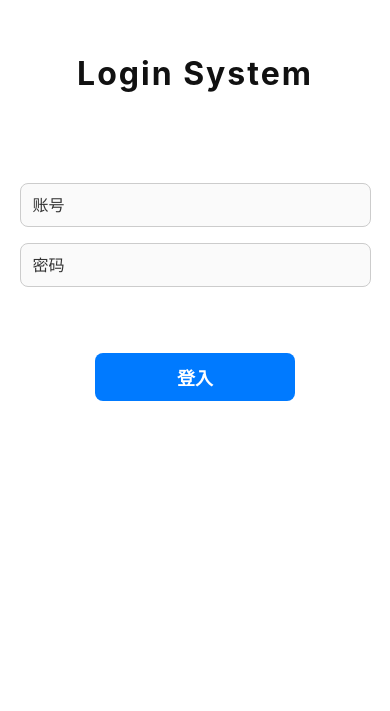
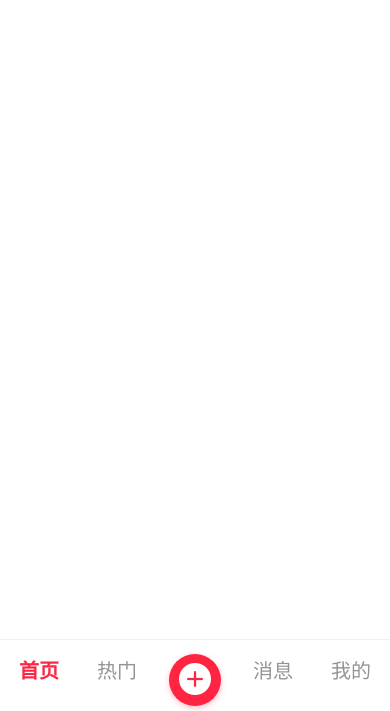
Before and after one commit to ShijieLu222/AwesomeLoginApp, a React Native app in the folder testApp/: screen /MainTabs in a window 390 px wide. Before the commit this address had no page. Shown: the part 145-856 px from the top of the page. Built offline with nearby package versions, Linux system fonts and the light colour scheme.

Commit message:
make bottom button be common

```diff
--- a/testApp/App.tsx
+++ b/testApp/App.tsx
@@ -1,5 +1,6 @@
 import { NavigationContainer } from '@react-navigation/native';
-import { createStackNavigator,CardStyleInterpolators } from '@react-navigation/stack';
+import { createStackNavigator, CardStyleInterpolators } from '@react-navigation/stack';
+import { createBottomTabNavigator, BottomTabBarProps } from '@react-navigation/bottom-tabs';
 import { Provider } from 'react-redux';
 import HomePage from './app/pages/homePage';
 import LoginPage from './app/pages/loginPage';
@@ -7,20 +8,43 @@ import DiscoverPage from './app/pages/discoverPage'; // 导入 DiscoverPage
 import PublishPage from './app/pages/publishPage'; // 导入 PublishPage
 import MessagePage from './app/pages/messagePage'; // 导入 MessagePage
 import MyPage from './app/pages/myPage';           // 导入 MyPage
+import BottomTabBar from './app/src/components/homeComponents/BottomTabBar';
 
 import { store } from './app/store';
 
 // 声明路由参数类型
 export type RootStackParamList = {
   LoginPage: undefined;
-  HomePage: undefined;
-  PublishPage: undefined;
-  MessagePage: undefined;
-  MyPage: undefined;
-  DiscoverPage: undefined;
+  MainTabs: undefined;
+};
+
+export type MainTabsParamList = {
+    HomePage: undefined;
+    DiscoverPage: undefined;
+    PublishPage: undefined;
+    MessagePage: undefined;
+    MyPage: undefined;
 };
 
 const Stack = createStackNavigator<RootStackParamList>();
+const Tab = createBottomTabNavigator<MainTabsParamList>();
+
+function MainTabsNavigator() {
+    return (
+        <Tab.Navigator
+            tabBar={(props: BottomTabBarProps) => <BottomTabBar {...props} />}
+            screenOptions={{
+                headerShown: false,
+            }}
+        >
+            <Tab.Screen name="HomePage" component={HomePage} options={{ title: '首页' }} />
+            <Tab.Screen name="DiscoverPage" component={DiscoverPage} options={{ title: '热门' }}/>
+            <Tab.Screen name="PublishPage" component={PublishPage} options={{ title: '发布' }}/>
+            <Tab.Screen name="MessagePage" component={MessagePage} options={{ title: '消息' }}/>
+            <Tab.Screen name="MyPage" component={MyPage} options={{ title: '我的' }}/>
+        </Tab.Navigator>
+    );
+}
 
 export default function App() {
   return (
@@ -35,11 +59,7 @@ export default function App() {
       >
 
         <Stack.Screen name="LoginPage" component={LoginPage} />
-        <Stack.Screen name="HomePage" component={HomePage} />
-        <Stack.Screen name="DiscoverPage" component={DiscoverPage} />
-        <Stack.Screen name="PublishPage" component={PublishPage} />
-        <Stack.Screen name="MessagePage" component={MessagePage} />
-        <Stack.Screen name="MyPage" component={MyPage} />
+        <Stack.Screen name="MainTabs" component={MainTabsNavigator} />
       </Stack.Navigator>
     </NavigationContainer>
     </Provider>
--- a/testApp/app/pages/homePage.tsx
+++ b/testApp/app/pages/homePage.tsx
@@ -4,7 +4,6 @@ import { StyleSheet, View } from 'react-native';
 export default function HomePage() {
     return (
         <View style={styles.container}>
-            <BottomTabBar />
         </View>
     );
 
--- a/testApp/app/pages/loginPage.tsx
+++ b/testApp/app/pages/loginPage.tsx
@@ -34,7 +34,7 @@ export default function LoginPage() {
     //     Alert.alert('登录失败', errMsg);
     //   });
 
-    navigator.navigate('HomePage');
+    navigator.navigate('MainTabs');
 
   };
 
--- a/testApp/app/src/components/homeComponents/BottomTabBar.tsx
+++ b/testApp/app/src/components/homeComponents/BottomTabBar.tsx
@@ -1,68 +1,76 @@
-import React, { useState } from 'react';
+import React from 'react';
 import { StyleSheet, View, Text, TouchableOpacity, Platform } from 'react-native';
-import { useNavigation } from '@react-navigation/native';
+import { useNavigation, CommonActions, useRoute } from '@react-navigation/native';
 import { StackNavigationProp } from '@react-navigation/stack';
-import { RootStackParamList } from '../../../../App';
+import { MainTabsParamList, RootStackParamList } from '../../../../App';
 import { AntDesign } from '@expo/vector-icons';
+import { BottomTabBarProps } from '@react-navigation/bottom-tabs';
+import { getFocusedRouteNameFromRoute } from '@react-navigation/native';
 
-type NavigationProp = StackNavigationProp<RootStackParamList>;
+export default function BottomTabBar({ state, descriptors, navigation, insets }: BottomTabBarProps) {
+    const focusedRoute = state.routes[state.index];
+    const focusedRouteName = focusedRoute.name;
 
-// type IconName = "home" | "like" | "plus" | "message" | "user";
+    const onTabPress = (route: typeof state.routes[number], isSelected: boolean) => {
+        const event = navigation.emit({
+            type: 'tabPress',
+            target: route.key,
+            canPreventDefault: true,
+        });
 
-const TABS: { key: string; label: string }[] = [
-    { key: "HomePage", label: "首页", },
-    { key: "DiscoverPage", label: "热门", },
-    { key: "PublishPage", label: "", },
-    { key: "MessagePage", label: "消息", },
-    { key: "MyPage", label: "我的", }
-];
-
-export default function BottomTabBar() {
-    const navigation = useNavigation<NavigationProp>();
-    const [selectedTab, setSelectedTab] = useState('HomePage');
-
-    const onChangeTab = (tabName: string) => {
-        setSelectedTab(tabName);
-        navigation.navigate(tabName as keyof RootStackParamList);
+        if (!isSelected && !event.defaultPrevented) {
+            navigation.dispatch({
+                ...CommonActions.navigate(route.name, route.params),
+                target: state.key,
+            });
+        }
     };
 
     return (
-        <View style={styles.container}>
+        <View style={[styles.container, { paddingBottom: insets.bottom }]}>
             <View style={styles.tabBar}>
-                {TABS.map((tab) => {
-                    // 中间“发布”按钮单独样式
-                    if (tab.key === 'PublishPage') {
+                {state.routes.map((route: typeof state.routes[number], index: number) => {
+                    const { options } = descriptors[route.key];
+                    const label =
+                        options.tabBarLabel !== undefined
+                            ? options.tabBarLabel
+                            : options.title !== undefined
+                            ? options.title
+                            : route.name;
+
+                    const isSelected = state.index === index;
+
+                    if (route.name === 'PublishPage') {
                         return (
                             <TouchableOpacity
-                                key={tab.key}
+                                key={route.key}
                                 activeOpacity={0.85}
                                 style={styles.publishItem}
-                                onPress={() => onChangeTab(tab.key)}
+                                onPress={() => onTabPress(route, isSelected)}
                             >
                                 <View style={styles.publishButton}>
                                     <AntDesign name="pluscircle" size={32} color="#fff" />
                                 </View>
-
                             </TouchableOpacity>
                         );
                     }
 
                     return (
                         <TouchableOpacity
-                            key={tab.key}
+                            key={route.key}
                             style={styles.tabItem}
                             activeOpacity={0.7}
-                            onPress={() => onChangeTab(tab.key)}
+                            onPress={() => onTabPress(route, isSelected)}
                         >
                             <Text
                                 style={[
                                     styles.tabText,
-                                    selectedTab === tab.key
+                                    isSelected
                                         ? styles.selectedTabText
                                         : styles.unselectedTabText
                                 ]}
                             >
-                                {tab.label}
+                                {label as string}
                             </Text>
                         </TouchableOpacity>
                     );
@@ -78,13 +86,12 @@ const styles = StyleSheet.create({
     },
     tabBar: {
         flexDirection: 'row',
-        height: 820,
+        height: 60,
         backgroundColor: '#fff',
         borderTopWidth: 1,
         borderColor: '#f0f0f0',
-        alignItems: 'flex-end',
+        alignItems: 'center',
         justifyContent: 'space-around',
-        paddingBottom: Platform.OS === 'ios' ? 15 : 5, // 适配 iPhone 底部
     },
     tabItem: {
         flex: 1,
@@ -105,7 +112,8 @@ const styles = StyleSheet.create({
         flex: 1,
         alignItems: 'center',
         justifyContent: 'center',
-        top: 10, // 凸出底部
+        top: 10,
+        paddingVertical: 5,
     },
     publishButton: {
         width: 52,
```
Also changed, not shown: testApp/app/pages/discoverPage.tsx (line endings or trailing spaces).
